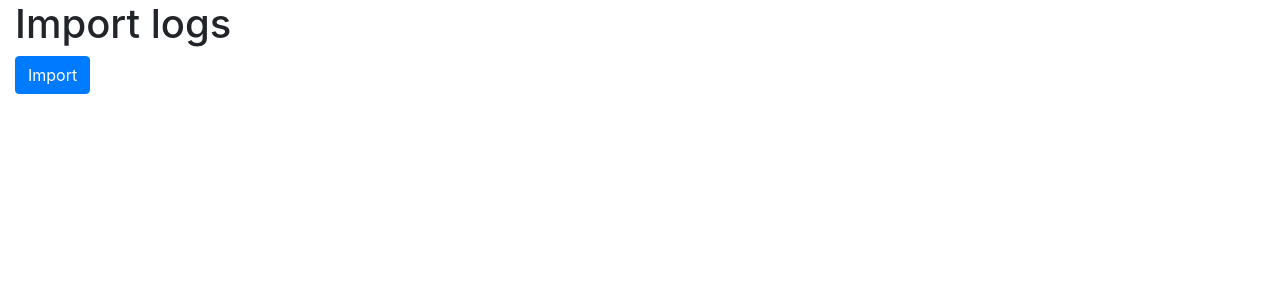
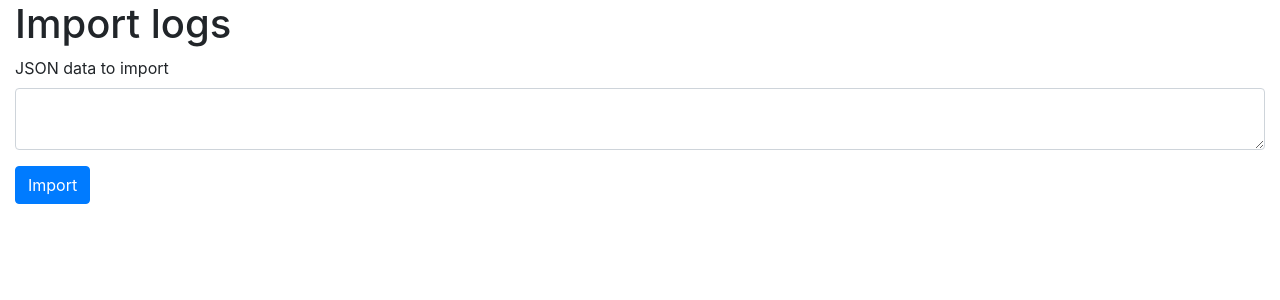
Before and after one commit to rrees/game-logger, a Flask app: page /import in a window 1280 px wide. Shown: the part 56-356 px from the top of the page. Run offline with Flask 2, Linux system fonts and the light colour scheme; some libraries are stand-ins or nearby versions.

Commit message:
Adds a text area

```diff
--- a/app/templates/import.html
+++ b/app/templates/import.html
@@ -8,6 +8,10 @@
     <h1>Import logs</h1>
     <form>
         <div class="form-group">
+            <label for="import-data">JSON data to import</label>
+            <textarea name="import_data" id="import-data" class="form-control"></textarea>
+        </div>
+        <div class="form-group">
             <button type="submit" class="btn btn-primary">Import</button>
         </div>
     </form>
```
